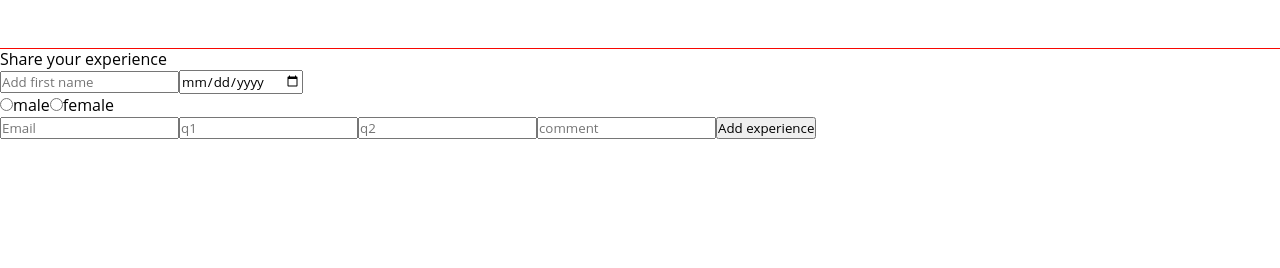
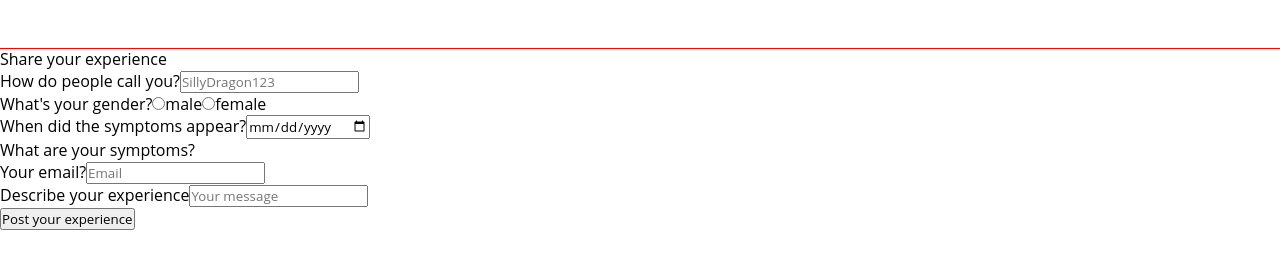
Before and after one commit to miketaart/covid19-client, a React (Create React App) app: page / in a window 1280 px wide. Shown: the part 402-670 px from the top of the page. Built offline with nearby package versions, Linux system fonts and the light colour scheme; no server answers.

Commit message:
Restructure the survey form and add form handlers to component

```diff
--- a/src/components/survey/Survey.jsx
+++ b/src/components/survey/Survey.jsx
@@ -8,20 +8,28 @@ export default class Survey extends Component {
         this.state = {
             nickName: '',
             email: '',
-            sex: '',
+            gender: '',
             dateSymptomsAppeared: '',
-            q1: '',
-            q2: '',
             symptoms: [
-                { value: "cough", isChecked: false },
-                { value: "fever", isChecked: false },
+                { value: "Cough", isChecked: false },
+                { value: "Fever or high temperature", isChecked: false },
                 { value: "headache", isChecked: false },
-                { value: "musclepain", isChecked: false }
+                { value: "Sore throat", isChecked: false },
+                { value: "Shortness of breath", isChecked: false },
+                { value: "Severe muscle pain", isChecked: false },
+                { value: "Suddenly harder to smell", isChecked: false },
+                { value: "Suddenly harder to taste", isChecked: false },
+                { value: "I have no symptoms", isChecked: false },
             ],
+            message: '',
             date: '',
-            comment: '',
             timeStamp: '',
+
         }
+    }
+
+    handleChange = (e) => {
+        this.setState({ [e.target.name]: e.target.value })
     }
 
     render() {
@@ -32,52 +40,69 @@ export default class Survey extends Component {
                 </div>
 
                 <form className="Survey__Form">
-                    <label>
+                    <p>
+                        <label>
+                            How do people call you?
+                        </label>
                         <input
-                            placeholder="Add first name"
+                            placeholder="SillyDragon123"
+                            value={this.state.nickName}
+                            onChange={this.handleChange}
                         />
-                    </label>
-                    <label>
-                        <input
-                            placeholder="Date of birth"
-                            type="date"
-                        />
-                    </label>
-                    <div>
+                    </p>
+                    <p>
+                        <label htmlFor="">What's your gender?</label>
                         <input
                             type="radio"
                             value='male'
+                            onChange={this.handleChange}
                         />
-                        <label htmlFor="sex">male</label>
+                        <label htmlFor="gender">male</label>
+
                         <input
                             type="radio"
                             value='female'
+                            onChange={this.handleChange}
                         />
-                        <label htmlFor="sex">female</label>
-                    </div>
-                    <label>
+                        <label htmlFor="gender">female</label>
+                    </p>
+                    <p>
+                        <label>
+                            When did the symptoms appear?
+                        </label>
                         <input
-                        type="email"
+                            type="date"
+                            value={this.state.dateSymptomsAppeared}
+                            onChange={this.handleChange}
+                        />
+                    </p>
+
+                    <p>
+                        <label>What are your symptoms?</label>
+                    </p>
+
+                    <p>
+                        <label>
+                            Your email?
+                        </label>
+                        <input
+                            type="email"
                             placeholder="Email"
+                            value={this.state.email}
+                            onChange={this.handleChange}
                         />
-                    </label>
-                    <label>
+                    </p>
+                    <p>
+                        <label>
+                            Describe your experience
+                        </label>
                         <input
-                            placeholder="q1"
+                            placeholder="Your message"
+                            value={this.state.message}
+                            onChange={this.handleChange}
                         />
-                    </label>
-                    <label>
-                        <input
-                            placeholder="q2"
-                        />
-                    </label>
-                    <label>
-                        <input
-                            placeholder="comment"
-                        />
-                    </label>
-
-                    <button className="formButton" >Add experience</button>
+                    </p>
+                    <button className="Survey__Form-button" >Post your experience</button>
                 </form>
             </div>
         )
```
